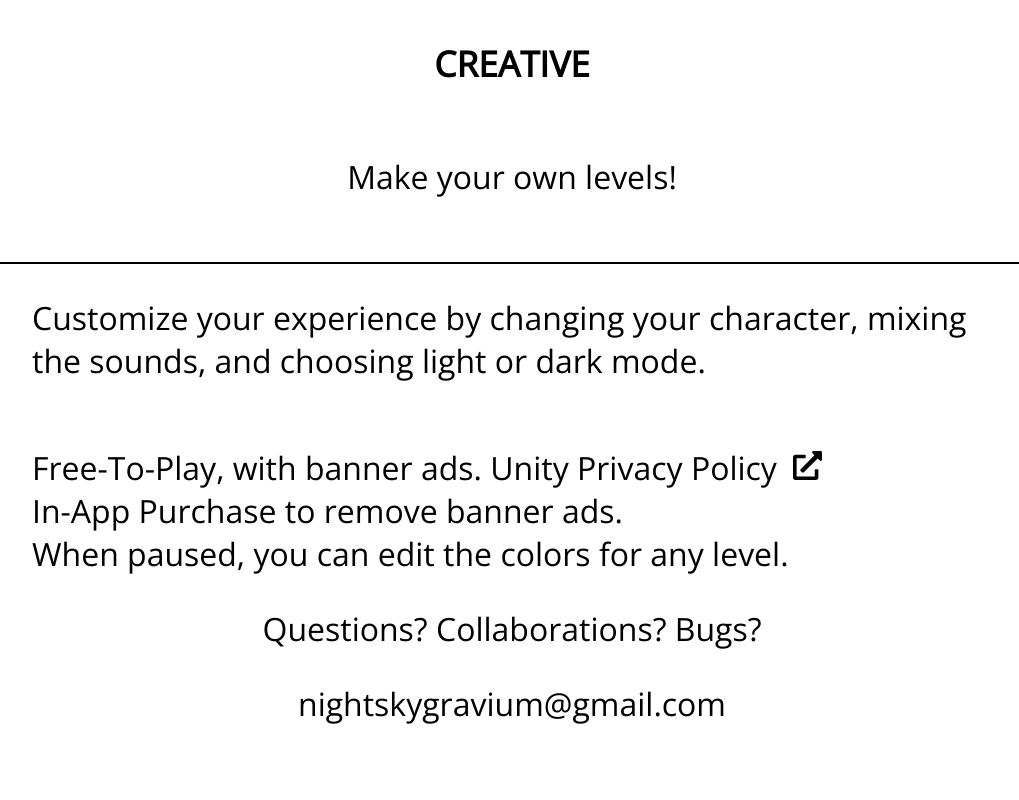
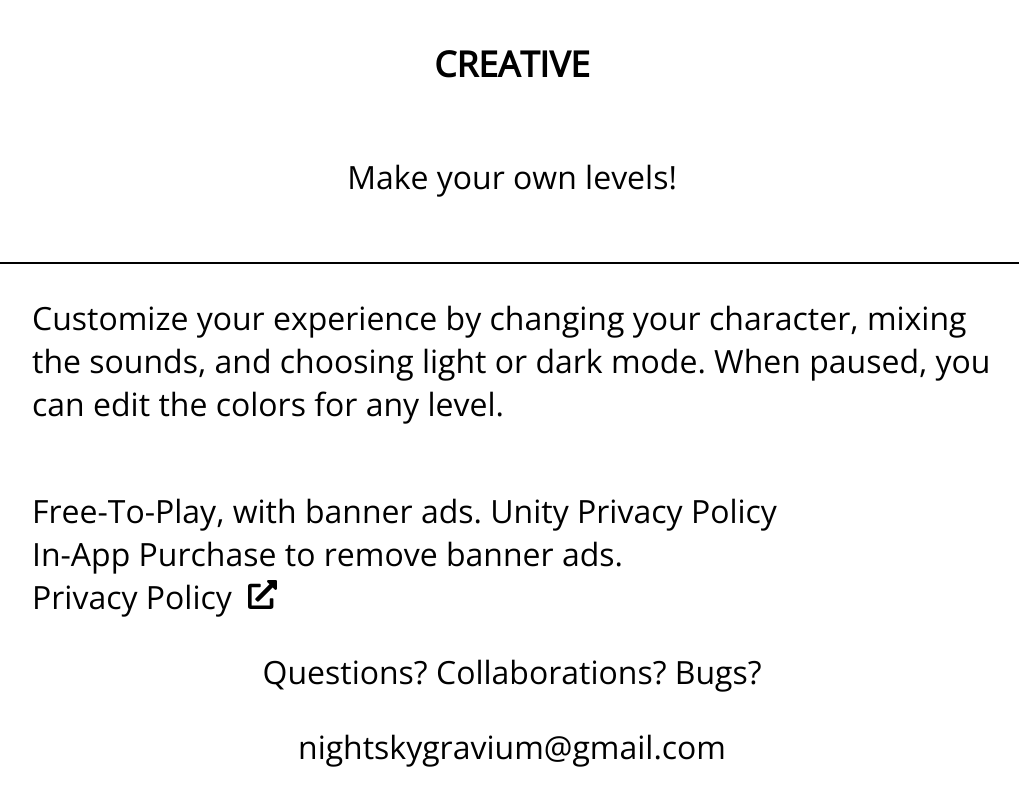
Before and after one commit to nightskygravium/nightskygravium.github.io, a plain HTML site: page index.html in a window 1280 px wide. Shown: the part 1434-2234 px from the top of the page, without its empty margins (128-1147 px from the left). Before the commit the page ends 2191 px from the top, so only its background shows below. Drawn offline with nearby package versions, Linux system fonts and the light colour scheme.

Commit message:
Update index.html

```diff
--- a/index.html
+++ b/index.html
@@ -40,12 +40,12 @@
 
 		<hr>
 
-		<p class="body-text">Customize your experience by changing your character, mixing the sounds, and choosing light or dark mode.</p>
+		<p class="body-text">Customize your experience by changing your character, mixing the sounds, and choosing light or dark mode. When paused, you can edit the colors for any level.</p>
 
 		<ul class="body-text">
-			<li> <a target="_blank" href="https://unity3d.com/legal/privacy-policy"> Free-To-Play, with banner ads. Unity Privacy Policy</p><img class="external-link-icon" src="img/external-link-alt-solid.svg"></img></a></li>
-			<li>In-App Purchase to remove banner ads.</li>
-			<li>When paused, you can edit the colors for any level.</li>
+		  <li>Free-To-Play, with banner ads. Unity Privacy Policy</li>
+		  <li>In-App Purchase to remove banner ads.</li>
+		  <li><a target="_blank" href="https://unity3d.com/legal/privacy-policy">Privacy Policy<img class="external-link-icon" src="img/external-link-alt-solid.svg"></img></a></li>
 		</ul>
 
 		<p class="footer">Questions? Collaborations? Bugs? </p>
```
